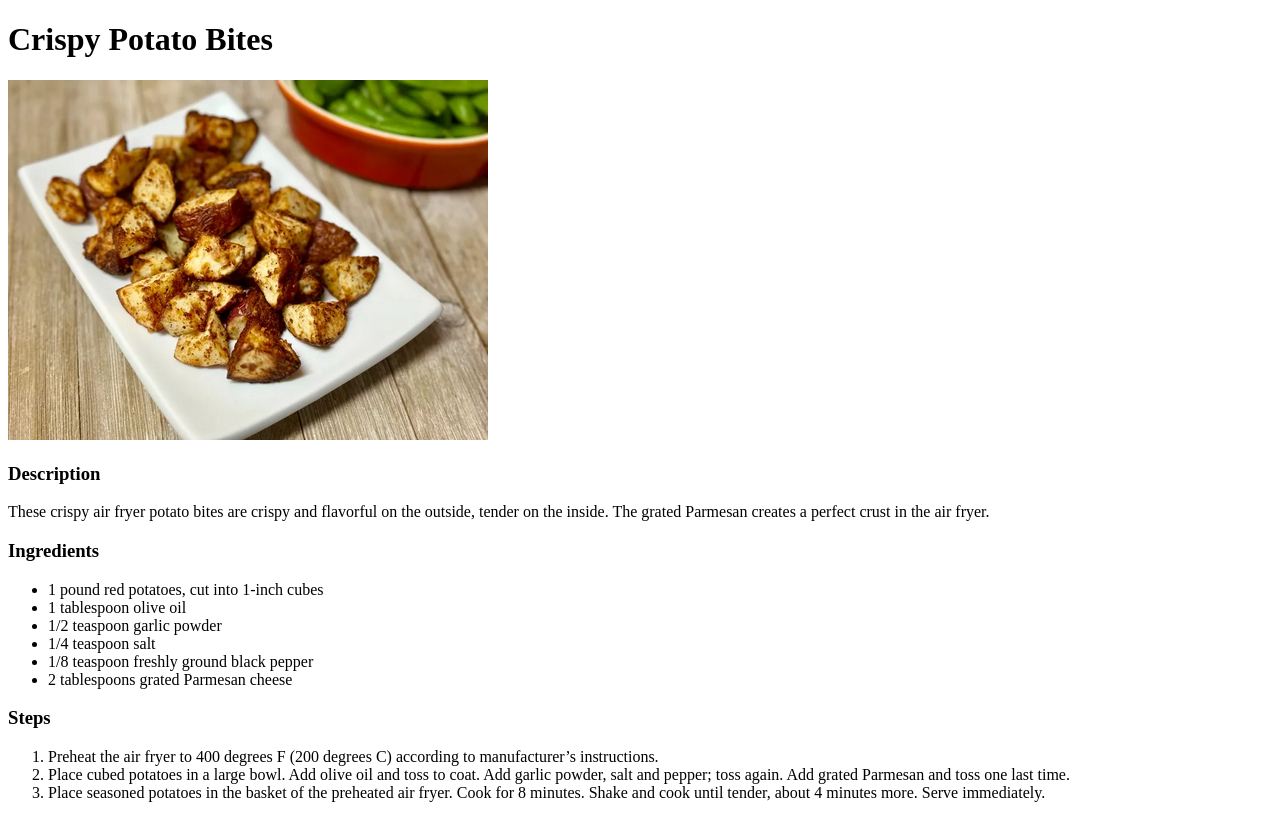
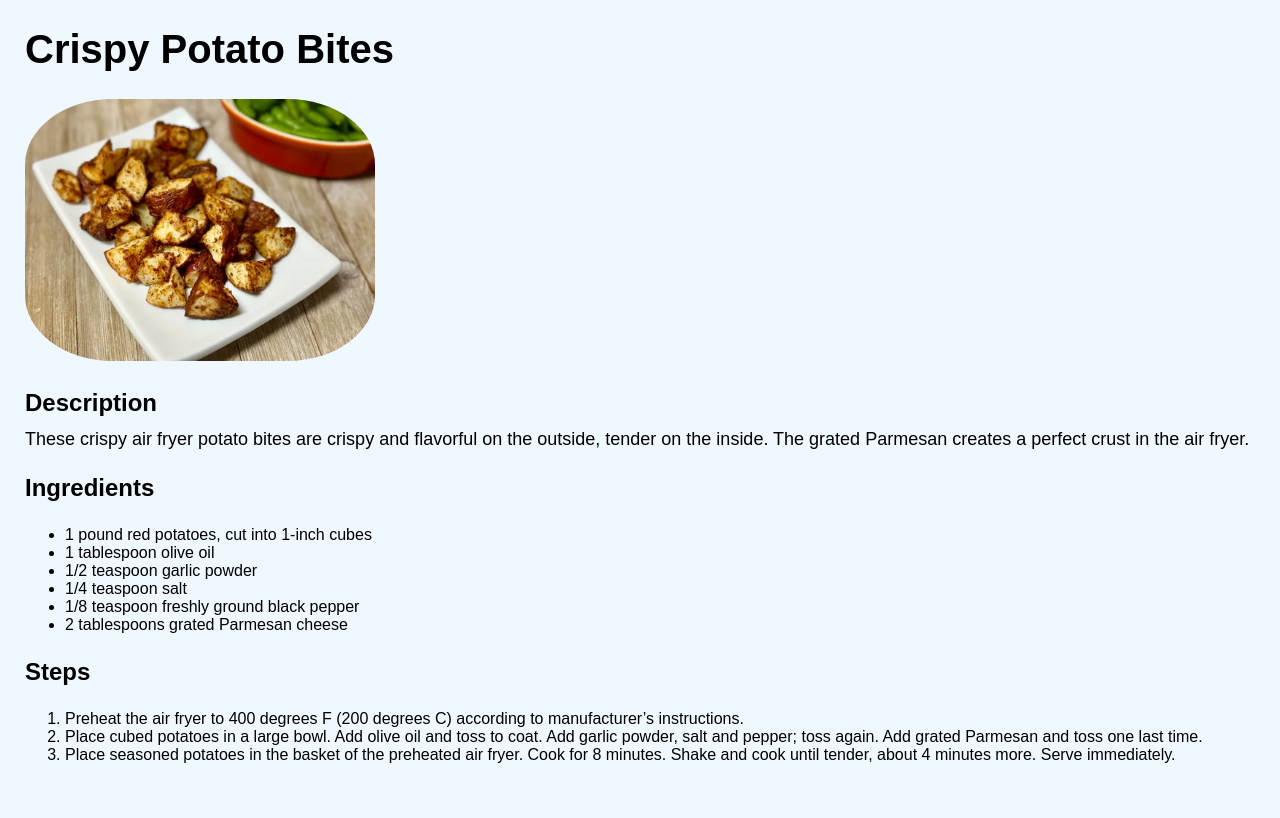
Before and after one commit to RustamKhad/odin-recipes, a plain HTML site: page recipes/crispy_potato_bites.html in a window 1280 px wide. Drawn offline with Linux system fonts and the light colour scheme.

Commit message:
Add style.css to index page and recipe pages

```diff
--- a/recipes/crispy_potato_bites.html
+++ b/recipes/crispy_potato_bites.html
@@ -4,14 +4,15 @@
     <meta charset="UTF-8">
     <meta name="viewport" content="width=device-width, initial-scale=1.0">
     <title>Crispy Potato Bites</title>
+    <link rel="stylesheet" href="../style.css">
 </head>
-<body>
+<body class="recipe_page">
 
-    <h1>Crispy Potato Bites</h1>
+    <h1 class="title">Crispy Potato Bites</h1>
     <img src="../images/crispy_potato_bites.png" alt="Crispy Potato Bites" height="360" width="480">
 
     <h3>Description</h3>
-    <p>These crispy air fryer potato bites are crispy and flavorful on the outside, tender on the inside. The grated Parmesan creates a perfect crust in the air fryer.</p>
+    <p class="desc">These crispy air fryer potato bites are crispy and flavorful on the outside, tender on the inside. The grated Parmesan creates a perfect crust in the air fryer.</p>
 
     <h3>Ingredients</h3>
 
--- /dev/null
+++ b/style.css
@@ -0,0 +1,58 @@
+body {
+    font-family: Arial, Helvetica, sans-serif;
+    background-color: aliceblue;
+  }
+
+h1, p {
+    text-align: center;
+    font-weight: bold;
+}
+
+h1 {
+    font-size: 40px;
+}
+
+p, a {
+    font-size: 20px;
+}
+
+div.container {
+    text-align: center;
+    background-color: rgb(131, 178, 223);
+    margin-left: 25%;
+    margin-right: 25%;
+    border-style: solid;
+    border-radius: 25px;
+}
+
+ul.links {
+    display: inline-block;
+    text-align: left;
+}
+
+/*******Specify recipe pages*******/
+
+h1.title {
+    text-align: left;
+}
+
+h3 {
+    font-size: 24px;
+}
+
+p.desc {
+    font-size: 18px;
+    font-weight: lighter;
+    text-align: left;
+    margin-top: -1%;
+}
+
+body.recipe_page {
+    margin-left: 25px;
+}
+
+img {
+    width: 350px;
+    height: auto;
+    border-radius: 25%;
+}
```
Also changed, not shown: index.html (+10 -5 lines), recipes/brownies.html (+4 -3 lines), recipes/chicken_burger.html (+6 -4 lines).
